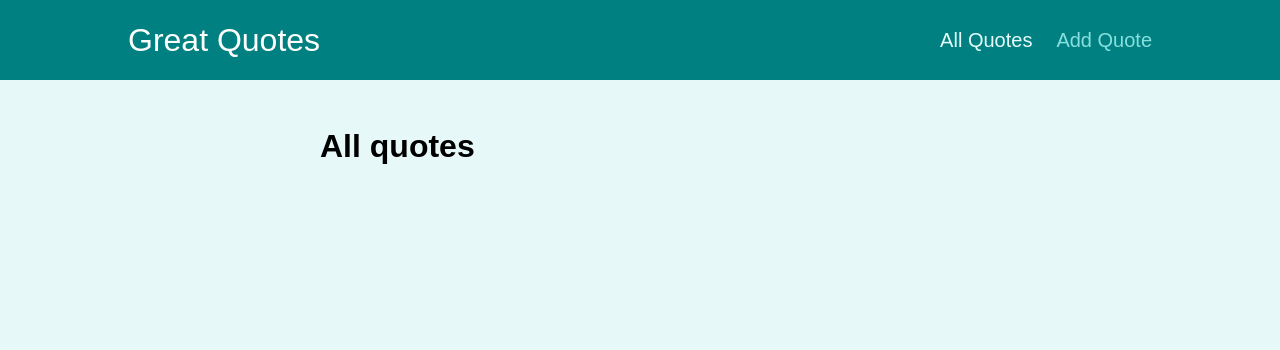
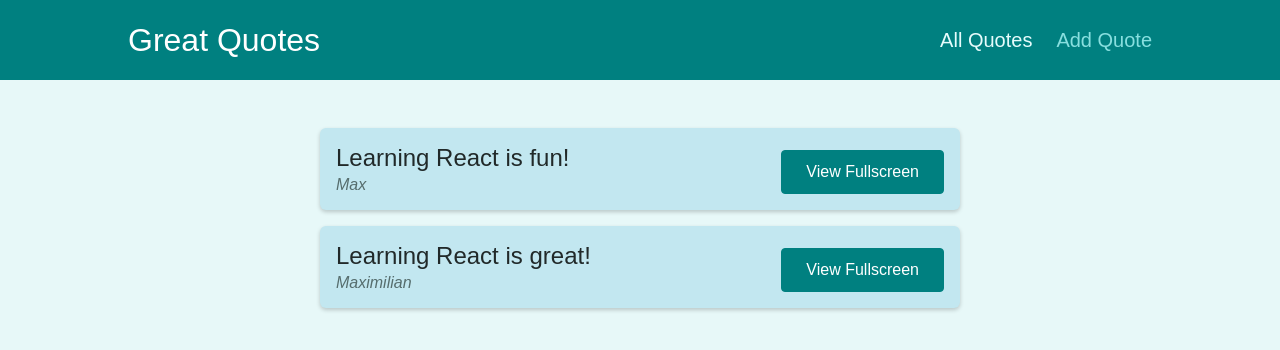
Before and after one commit to Trucker9/reactjs_sandbox, a React (Create React App) app in the folder 13th - react router/: page /quotes in a window 1280 px wide. Shown: the top 350 px of the page. Built offline with nearby package versions, Linux system fonts and the light colour scheme; the HTML template or start-up script is replaced by a standard one.

Commit message:
(20) adding more JSX content

```diff
--- a/13th - react router/src/pages/AllQuotes.js
+++ b/13th - react router/src/pages/AllQuotes.js
@@ -1,7 +1,12 @@
+import QuoteList from '../components/quotes/QuoteList';
+
+const DUMMY_QUOTES = [
+    {id: 'q1', author: 'Max', text: 'Learning React is fun!'},
+    {id: 'q2', author: 'Maximilian', text: 'Learning React is great!'},
+];
+
 const AllQuotes = () => {
-
-    return <h1> All quotes </h1>
-
-}
+    return <QuoteList quotes={DUMMY_QUOTES}/>
+};
 
 export default AllQuotes;
--- a/13th - react router/src/pages/NewQuote.js
+++ b/13th - react router/src/pages/NewQuote.js
@@ -1,6 +1,11 @@
+import QuoteForm from '../components/quotes/QuoteForm';
+
 const NewQuote = () => {
+    const addQuoteHandler = (quoteData) => {
+        console.log(quoteData);
+    };
 
-    return <h1> new quote </h1>
-}
+    return (<QuoteForm onAddQuote={addQuoteHandler}/>);
+};
 
 export default NewQuote;
```
